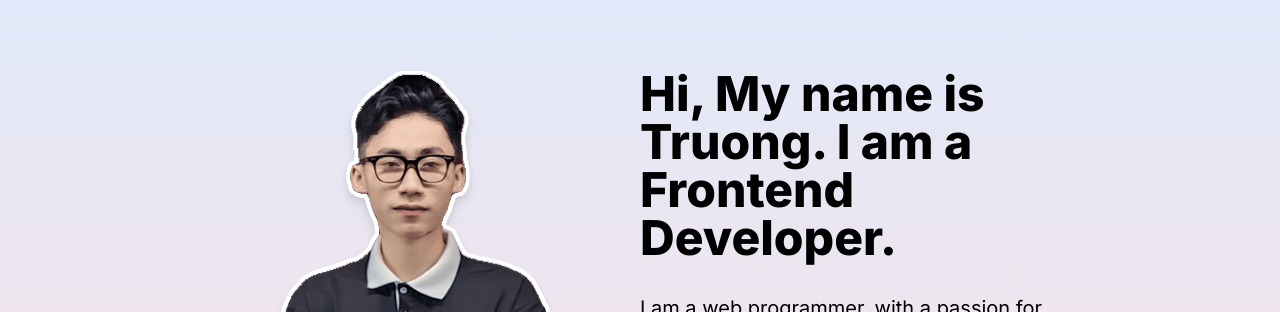
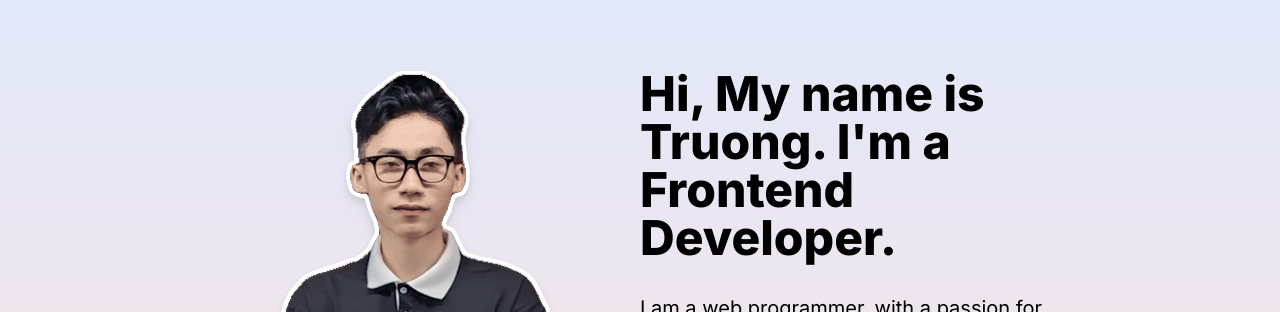
Before and after one commit to vovantruong/portfolio-2024, a Next.js app: page / in a window 1280 px wide. Shown: the part 136-448 px from the top of the page. Built offline with nearby package versions, Linux system fonts and the light colour scheme.

Commit message:
commit fix tax

```diff
--- a/src/app/not-found.jsx
+++ b/src/app/not-found.jsx
@@ -1,3 +1,4 @@
+'use client'
 import Link from 'next/link'
 import React from 'react'
 
@@ -5,7 +6,7 @@ const NotFound = () => {
     return (
         <div className='h-full w-full flex items-center justify-center flex-col'>
             <h1 className='text-[80px] font-extrabold'>OOPS!</h1>
-            <p className='mb-10 font-medium text-3xl text-gray-700'>We can't find the page</p>
+            <p className='mb-10 font-medium text-3xl text-gray-700'>We {"can't"} find the page</p>
             <Link href="/" className='px-5 py-3 rounded-md bg-black text-white font-medium text-lg hover:scale-[0.95] transition-all duration-200 shadow-md'>
                 Go to Home
             </Link>
--- a/src/app/page.jsx
+++ b/src/app/page.jsx
@@ -18,7 +18,7 @@ const Homepage = () => {
                 </div>
                 <div className='h-[60%] lg:h-full lg:w-1/2 flex flex-col gap-8 items-center justify-center'>
                     <h1 className='text-[32px] leading-[1.2] md:text-5xl font-extrabold'>
-                        Hi, My name is Truong. I am a Frontend Developer.
+                        Hi, My name is Truong. {"I'm"} a Frontend Developer.
                     </h1>
 
                     <p className="text-base md:text-xl">I am a web programmer, with a passion for creating and building simple, beautiful websites in general and Frontend websites in particular, so I chose and pursued it to the end. This website was created to introduce a little about myself.</p>
```
